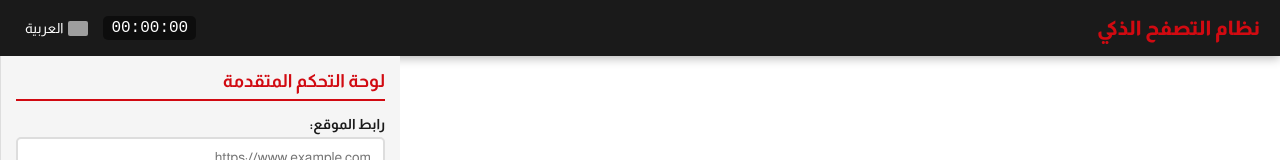
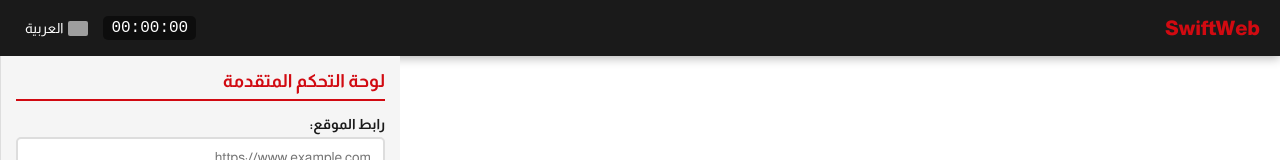
Before and after one commit to ksoufi553/swiftweb, a plain HTML site: page index.html in a window 1280 px wide. Shown: the top 160 px of the page. Drawn offline with Linux system fonts and the light colour scheme; grey boxes are pictures that could not be loaded.

Commit message:
index.html

```diff
--- a/index.html
+++ b/index.html
@@ -3,7 +3,7 @@
 <head>
     <meta charset="UTF-8">
     <meta name="viewport" content="width=device-width, initial-scale=1.0, maximum-scale=1.0, user-scalable=no">
-    <title>SWIFTWEB</title>
+    <title>نظام التصفح الذكي المتقدم</title>
     <link href="https://fonts.googleapis.com/css2?family=Almarai:wght@300;400;700;800&display=swap" rel="stylesheet">
     <style>
         :root {
@@ -332,7 +332,7 @@
 </head>
 <body>
     <div class="header">
-        <div class="logo" data-i18n="app_title">SwiftWeb</div>
+        <div class="logo" data-i18n="app_title">نظام التصفح الذكي</div>
         <div class="header-controls">
             <div class="timer" id="timer">00:00:00</div>
             <div class="language-selector">
@@ -440,7 +440,7 @@
         // ترجمة النصوص لكل اللغات
         const translations = {
             ar: {
-                app_title: "نظام التصفح الذكي",
+                app_title: "SwiftWeb",
                 control_panel: "لوحة التحكم المتقدمة",
                 site_url: "رابط الموقع:",
                 refresh_count: "عدد مرات التحديث:",
@@ -470,7 +470,7 @@
                 infinite_mode: "وضع غير منتهي"
             },
             en: {
-                app_title: "Smart Browsing System",
+                app_title: "SwiftWeb",
                 control_panel: "Advanced Control Panel",
                 site_url: "Website URL:",
                 refresh_count: "Refresh count:",
@@ -500,7 +500,7 @@
                 infinite_mode: "Infinite mode"
             },
             fr: {
-                app_title: "Système de navigation intelligent",
+                app_title: "SwiftWeb",
                 control_panel: "Panneau de contrôle avancé",
                 site_url: "URL du site Web:",
                 refresh_count: "Nombre d'actualisations:",
@@ -530,7 +530,7 @@
                 infinite_mode: "Mode infini"
             },
             es: {
-                app_title: "Sistema de navegación inteligente",
+                app_title: "SwiftWeb",
                 control_panel: "Panel de control avanzado",
                 site_url: "URL del sitio web:",
                 refresh_count: "Número de actualizaciones:",
```
